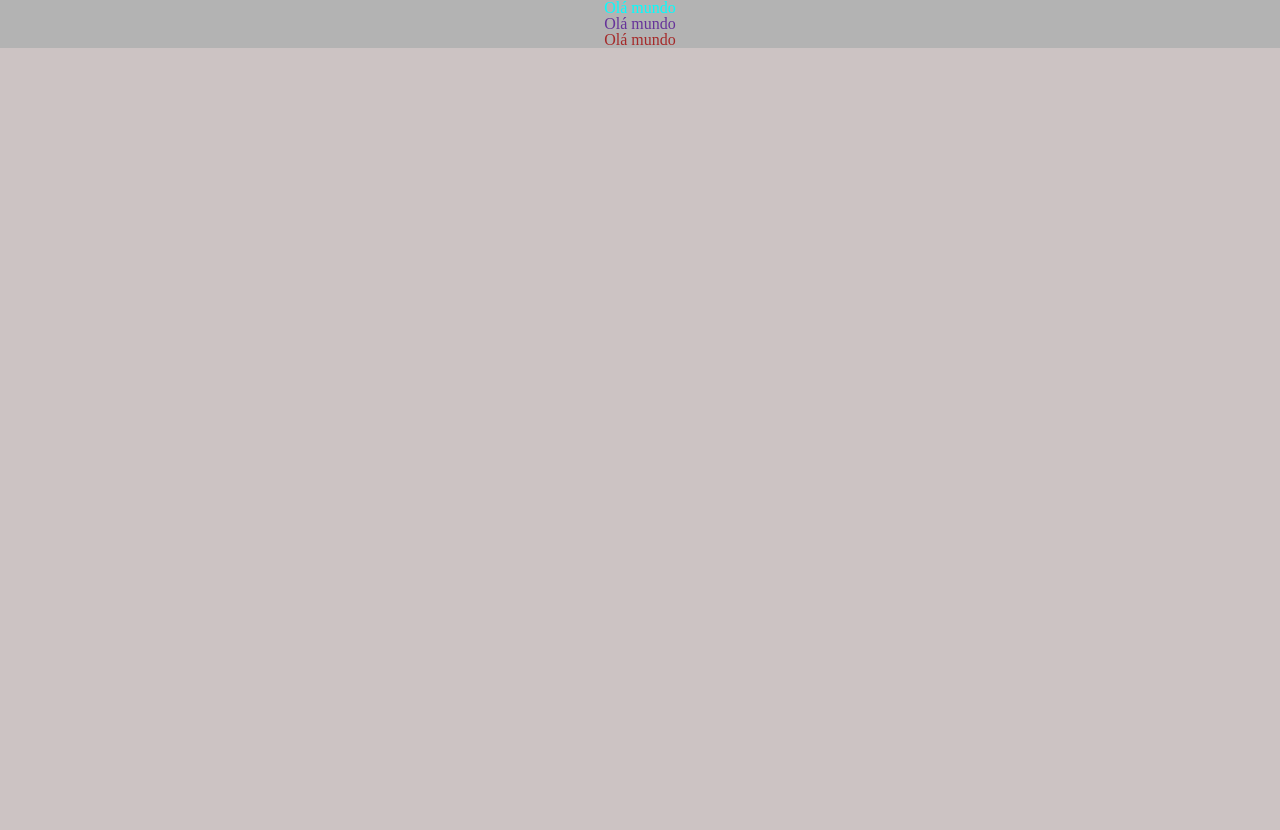
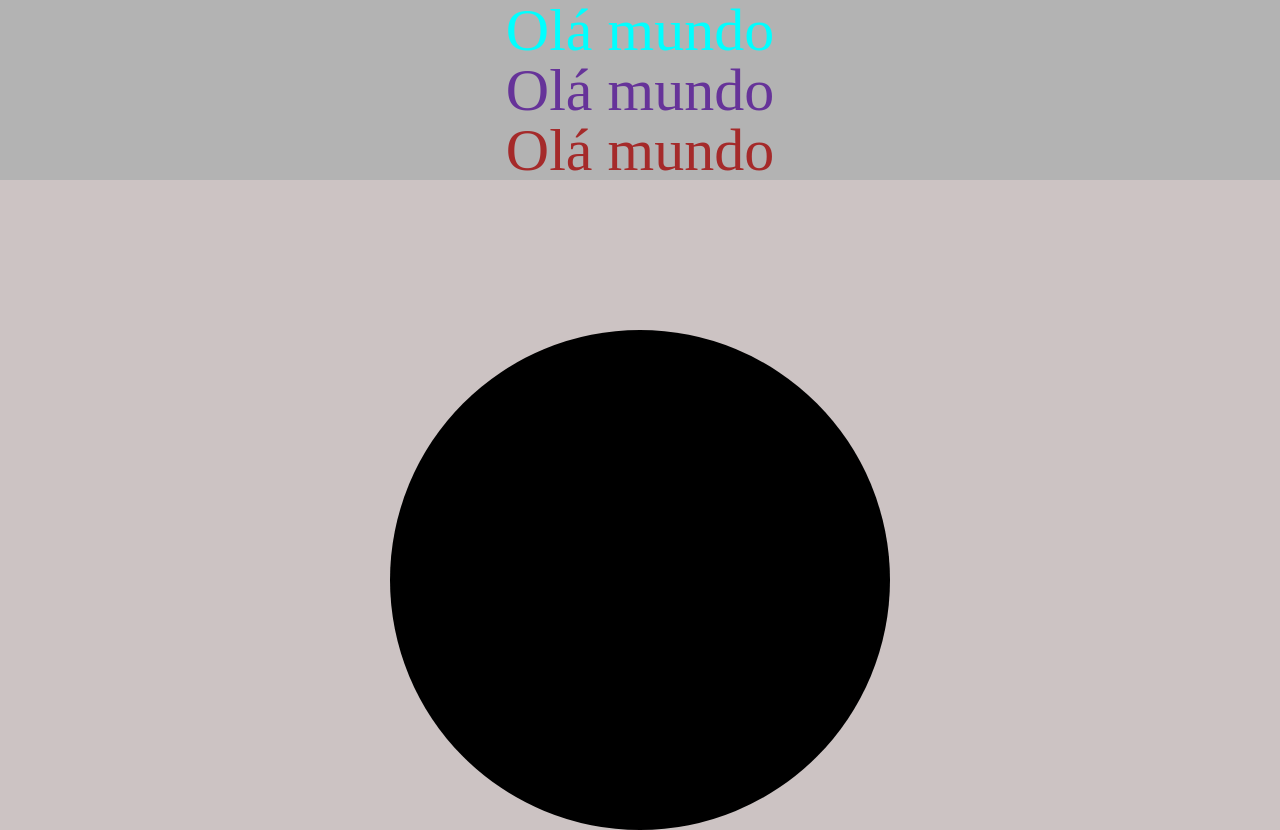
Before and after one commit to kifel/FrontEnd-Essencial, a plain HTML site: page aula2/estilos.html in a window 1280 px wide. Before the commit the page ends 800 px from the top, so only its background shows below. Drawn offline with Linux system fonts and the light colour scheme.

Commit message:
alterando tamanho da fonte

```diff
--- a/aula2/public/styles/styles.css
+++ b/aula2/public/styles/styles.css
@@ -35,6 +35,7 @@ body {
 }
 
 h1 {
+  font-size: 6rem;
   background-color: var(--text-color);
   color: aqua;
 }
@@ -43,7 +44,7 @@ h1 {
   color: rebeccapurple;
 }
 
-.rodondo {
+.redondo {
   width: 50rem;
   height: 50rem;
   background-color: black;
```
